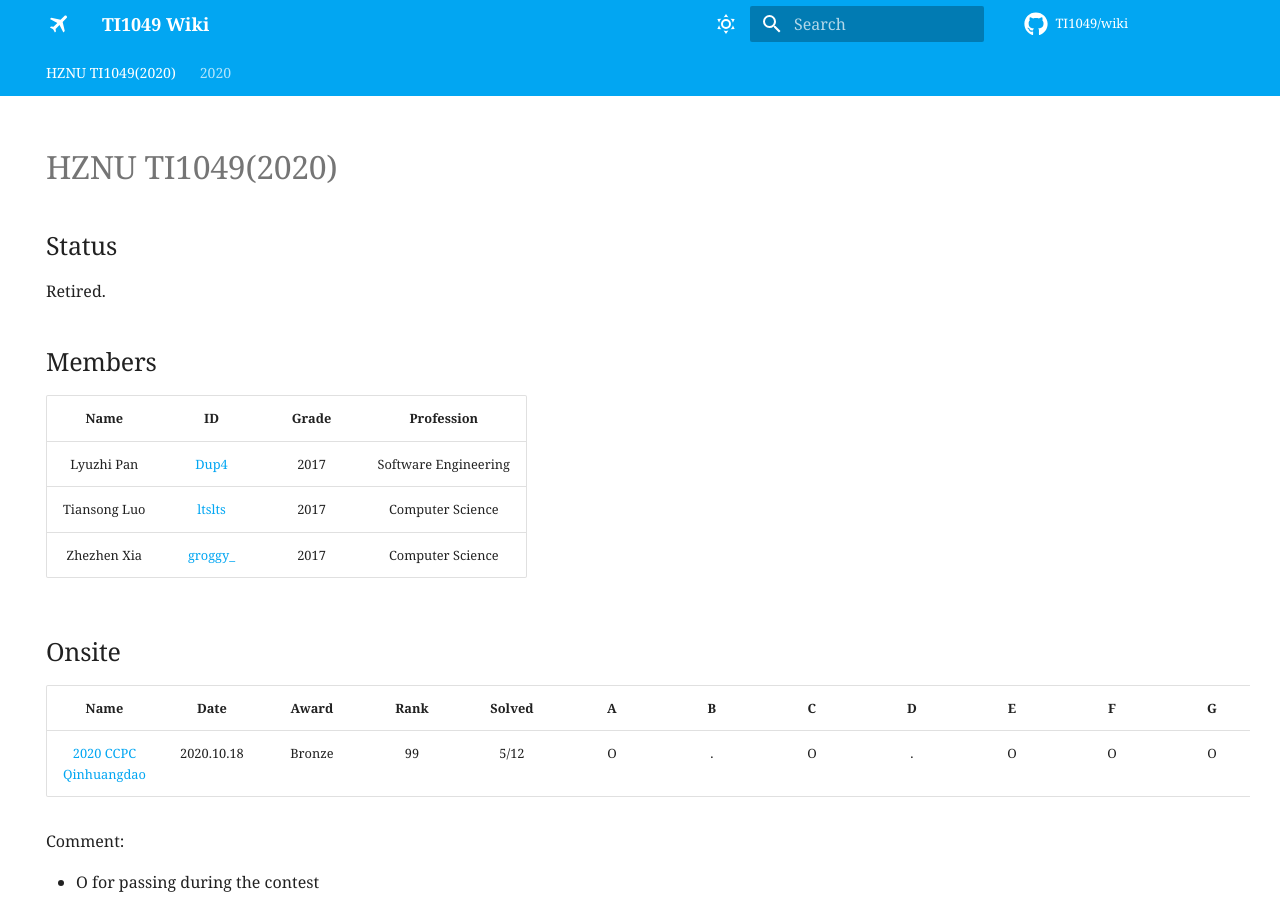
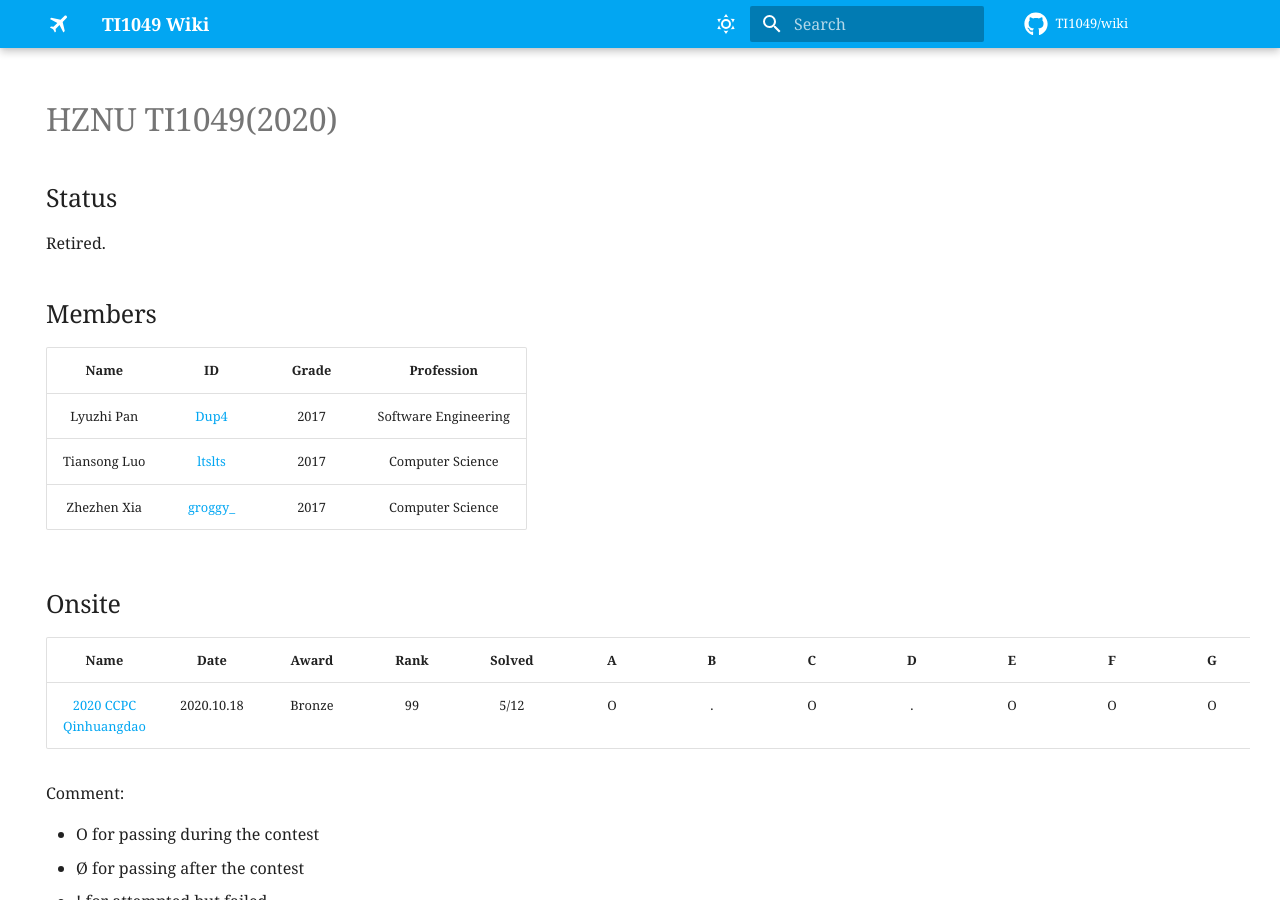
Before and after one commit to TI1049/wiki, an MkDocs documentation site: the page built from docs/index.md, in a window 1280 px wide and 900 px high. Built offline with MkDocs 1.6.1 and Material for MkDocs 9.7.7, drawn with Linux system fonts in a browser that asks for light colours; some web fonts are replaced; comment, search, counter and statistics services are not loaded.

Commit message:
fix: remove tabs

```diff
--- a/mkdocs.yml
+++ b/mkdocs.yml
@@ -33,7 +33,7 @@ theme:
     # - navigation.expand
     # - navigation.sections
     - navigation.tracking
-    - navigation.tabs
+    # - navigation.tabs
     # - navigation.tabs.sticky
     - navigation.top
     - navigation.indexes
```
